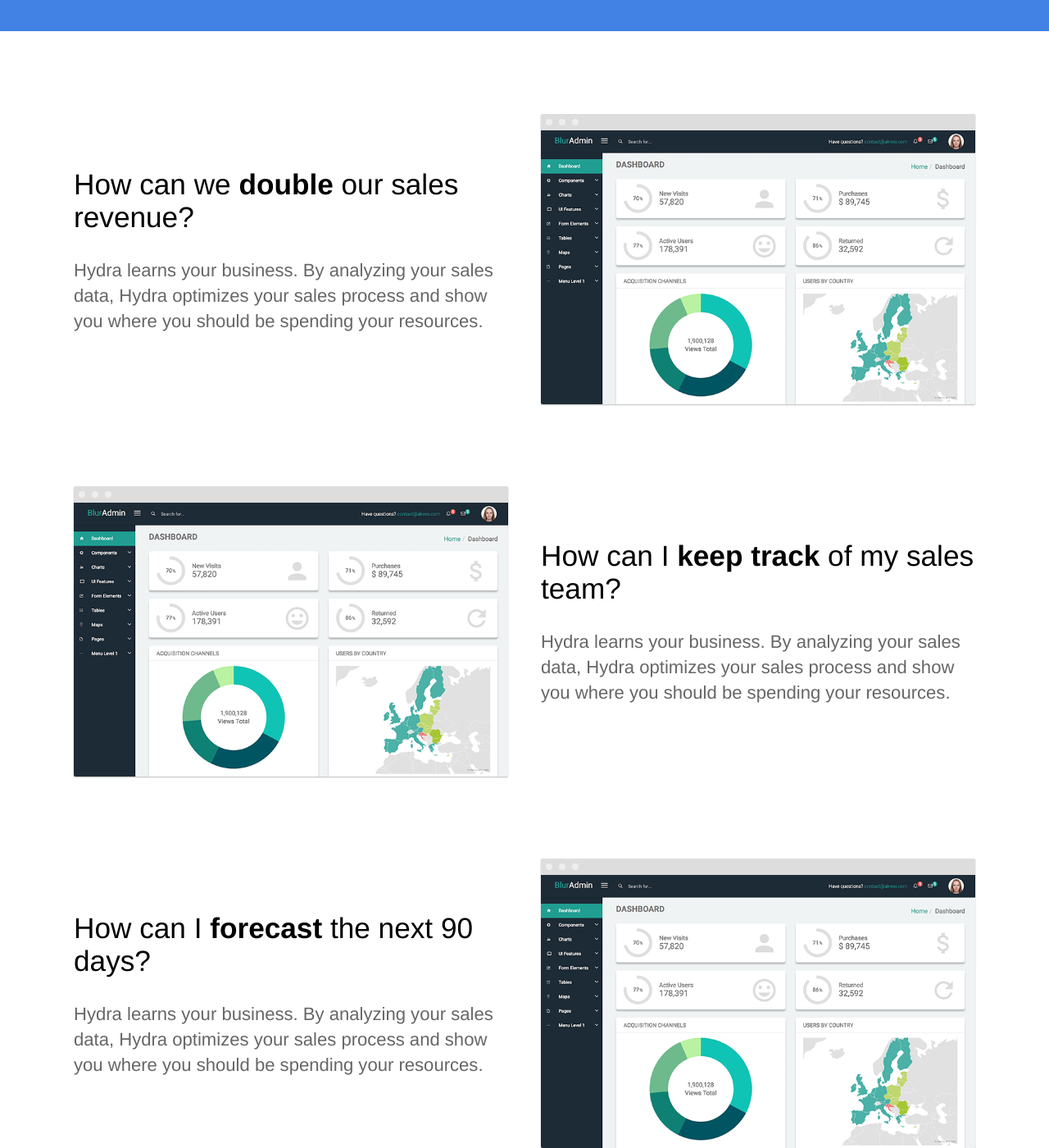
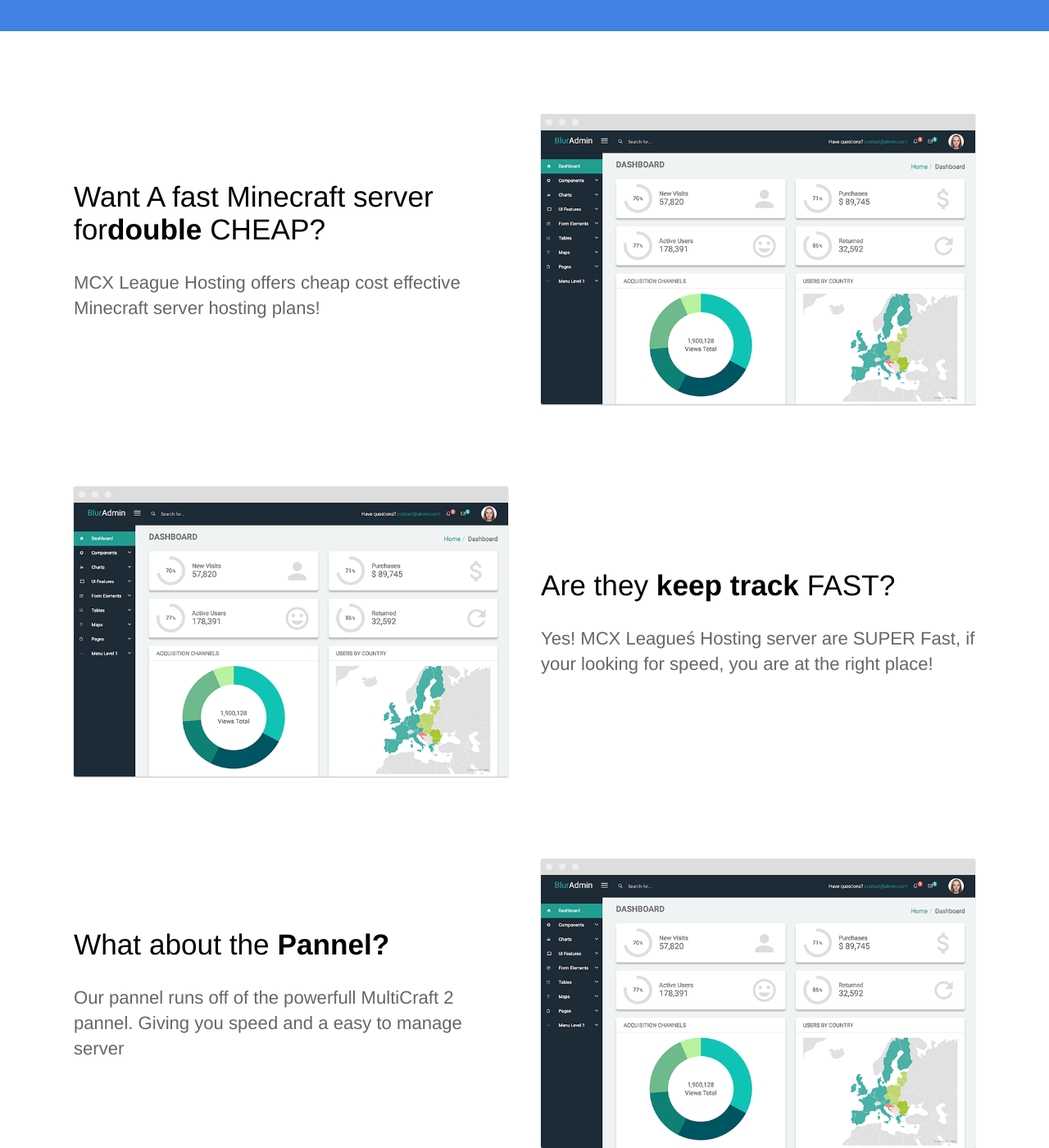
Before and after one commit to mcxleague/server-hosting, a Jekyll site: the page built from index.html, in a window 1280 px wide and 1400 px high, scrolled down 898 px. Shown: the whole window at 82% size. Built offline with Jekyll 4.4.1, drawn with Linux system fonts in a browser that asks for light colours; some of the changed text lies outside the part shown.

Commit message:
Update index.html

```diff
--- a/index.html
+++ b/index.html
@@ -1,12 +1,12 @@
 ---
-title: The last sales CRM you'll ever need
-description: Track and optimize your sales team in real time
+title: MCX League Hosting - Home
+description: Host A Minecraft Server with ease.
 ---
 <section class="hero">
 	<div class="text-container">
-		<h1 class="editable">The last sales CRM <strong>you'll ever need</strong></h1>
-		<p class="subtext editable">Track and optimize your sales team in real time.</p>
-		<div class="cta button alt"><a href="{{ site.baseurl }}/contact/">Get Started Free</a></div>
+		<h1 class="editable">Host your Minecraft Server <strong>Today</strong></h1>
+		<p class="subtext editable">We make it easy and cost effective to host your Minecraft servers.</p>
+		<div class="cta button alt"><a href="{{ site.baseurl }}/contact/">Hosting Options</a></div>
 		<div>
 			<img src="{{ site.baseurl }}/images/dashboard.png" alt="Screenshot" class="screenshot editable" />
 		</div>
@@ -17,8 +17,8 @@
 	<section>
 		<div class="container flex">
 			<div class="text editable">
-				<h2>How can we <strong>double</strong> our sales revenue?</h2>
-				<p>Hydra learns your business. By analyzing your sales data, Hydra optimizes your sales process and show you where you should be spending your resources. </p>
+				<h2>Want A fast Minecraft server for<strong>double</strong> CHEAP?</h2>
+				<p>MCX League Hosting offers cheap cost effective Minecraft server hosting plans! </p>
 			</div>
 			<div class="image">
 				<img src="{{ site.baseurl }}/images/dashboard.png" alt="Screenshot" class="screenshot editable" />
@@ -29,8 +29,8 @@
 	<section>
 		<div class="container flex">
 			<div class="text editable">
-				<h2>How can I <strong>keep track</strong> of my sales team?</h2>
-				<p>Hydra learns your business. By analyzing your sales data, Hydra optimizes your sales process and show you where you should be spending your resources.</p>
+				<h2>Are they <strong>keep track</strong> FAST?</h2>
+				<p>Yes! MCX Leagueś Hosting server are SUPER Fast, if your looking for speed, you are at the right place!</p>
 			</div>
 			<div class="image">
 				<img src="{{ site.baseurl }}/images/dashboard.png" alt="Screenshot" class="screenshot editable" />
@@ -41,8 +41,8 @@
 	<section>
 		<div class="container flex">
 			<div class="text editable">
-				<h2>How can I <strong>forecast</strong> the next 90 days?</h2>
-				<p>Hydra learns your business. By analyzing your sales data, Hydra optimizes your sales process and show you where you should be spending your resources.</p>
+				<h2>What about the <strong>Pannel?</strong></h2>
+				<p>Our pannel runs off of the powerfull MultiCraft 2 pannel. Giving you speed and a easy to manage server</p>
 			</div>
 			<div class="image">
 				<img src="{{ site.baseurl }}/images/dashboard.png" alt="Screenshot" class="screenshot editable" />
@@ -50,20 +50,8 @@
 		</div>
 	</section>
 
-	<section class="testimonial">
-		<div class="container flex">
-			<div class="testimonial-block">
-				<div class="square-image"><img src="https://source.unsplash.com/6anudmpILw4/600x400" alt="Jim James" class="editable"></div>
-				<blockquote>
-					<p class="editable">Hydra has shaped the business we have today. We have a repeatable sales process and a strategy to scale our team. I recommend Hydra to any business looking to improve their sales.</p>
-					<p class="editable author">Jim James - CEO of Global Corp.</p>
-				</blockquote>
-			</div>
-		</div>
-	</section>
-
 	<section class="bottom-cta">
-		<h2 class="editable"><strong>Improve</strong> your sales process today</h2>
-		<div class="button alt"><a href="#">Get Started Free</a></div>
+		<h2 class="editable"><strong>Host</strong> your Minecraft server today</h2>
+		<div class="button alt"><a href="#">View Plans</a></div>
 	</section>
 </div>
```
